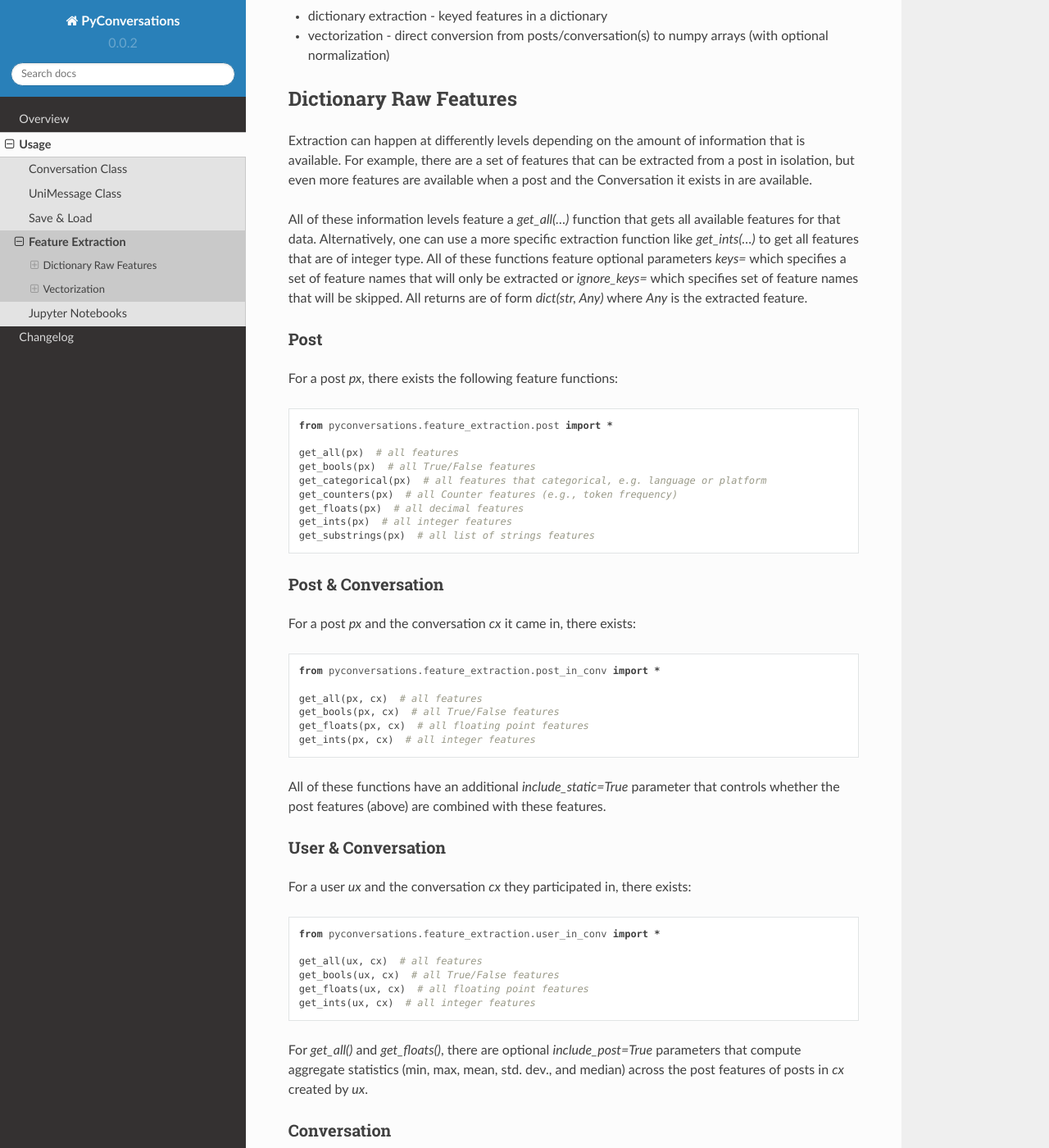
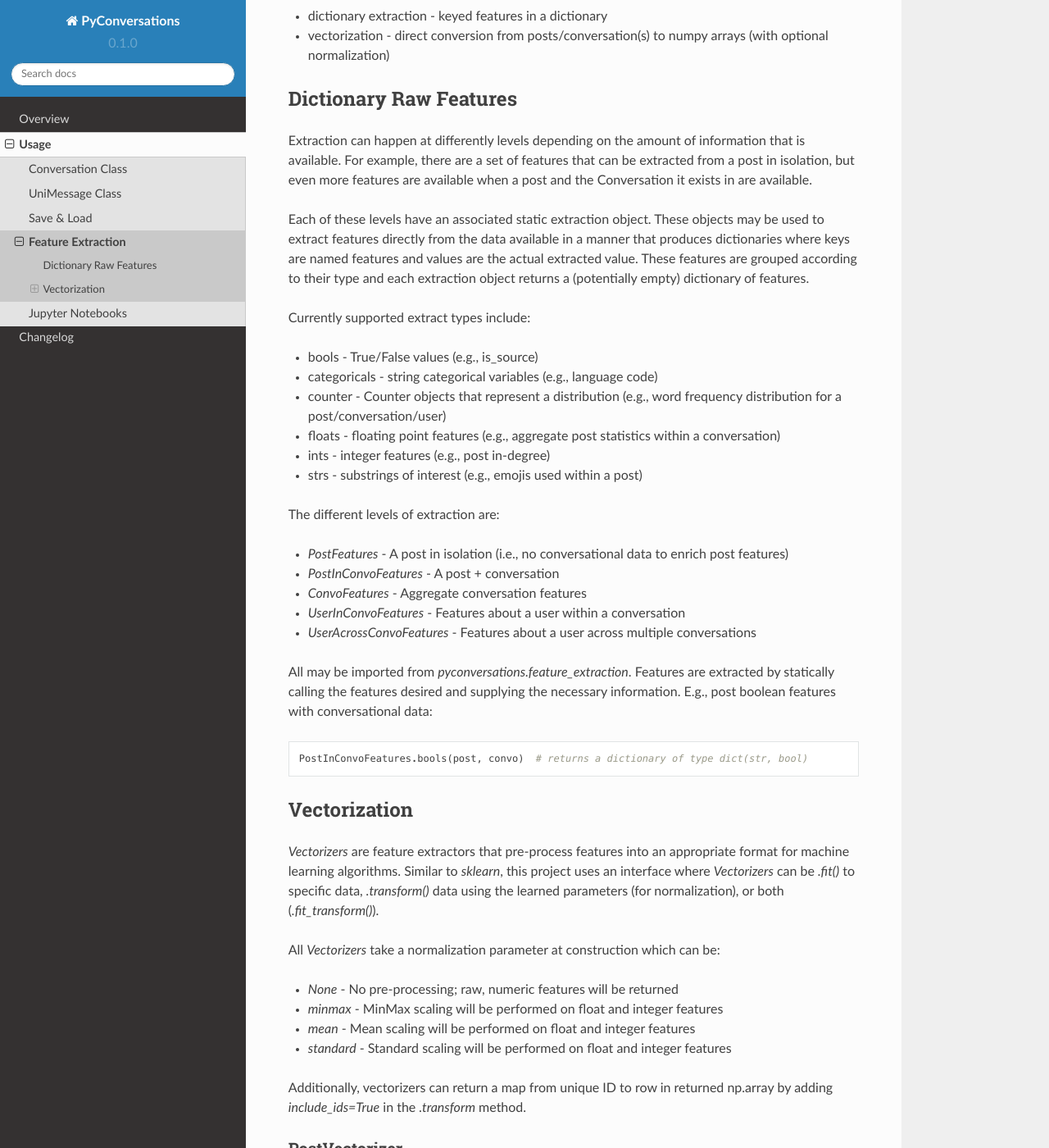
Before and after one commit to hunter-heidenreich/pyconversations, a Sphinx documentation site: the page built from docs/usage/feature_extract.rst, in a window 1280 px wide and 1400 px high, scrolled down 200 px. Shown: the whole window at 82% size. Built offline with Sphinx 7.4.7 and the Read the Docs theme 2.0.0, drawn with Linux system fonts in a browser that asks for light colours; pages that are not in the unit, such as notebooks, are missing from menus; some of the changed text lies outside the part shown.

Commit message:
Prep v.0.1.0

```diff
--- a/CHANGELOG.rst
+++ b/CHANGELOG.rst
@@ -2,7 +2,7 @@
 Changelog
 =========
 
-0.0.3
+0.1.0 (2021-08-23)
 ------------------
 
 * Reading raw formats
--- a/README.rst
+++ b/README.rst
@@ -51,9 +51,9 @@ Overview
     :alt: Supported implementations
     :target: https://pypi.org/project/pyconversations
 
-.. |commits-since| image:: https://img.shields.io/github/commits-since/hunter-heidenreich/pyconversations/v0.0.2.svg
+.. |commits-since| image:: https://img.shields.io/github/commits-since/hunter-heidenreich/pyconversations/v0.1.0.svg
     :alt: Commits since latest release
-    :target: https://github.com/hunter-heidenreich/pyconversations/compare/v0.0.2...master
+    :target: https://github.com/hunter-heidenreich/pyconversations/compare/v0.1.0...master
 
 
 
--- a/docs/conf.py
+++ b/docs/conf.py
@@ -20,7 +20,7 @@ project = 'PyConversations'
 year = '2021'
 author = 'Hunter Scott Heidenreich'
 copyright = '{0}, {1}'.format(year, author)
-version = release = '0.0.2'
+version = release = '0.1.0'
 
 pygments_style = 'trac'
 templates_path = ['.']
--- a/docs/usage/feature_extract.rst
+++ b/docs/usage/feature_extract.rst
@@ -19,79 +19,36 @@ from a post in isolation,
 but even more features are available when a post
 and the Conversation it exists in are available.
 
-All of these information levels feature a `get_all(...)` function
-that gets all available features for that data.
-Alternatively, one can use a more specific extraction function like
-`get_ints(...)` to get all features that are of integer type.
-All of these functions feature optional parameters
-`keys=` which specifies a set of feature names that will only be extracted
-or `ignore_keys=` which specifies  set of feature names that will be skipped.
-All returns are of form `dict(str, Any)` where `Any` is the extracted feature.
+Each of these levels have an associated static extraction object.
+These objects may be used to extract features directly from the data available
+in a manner that produces dictionaries where keys are named features
+and values are the actual extracted value.
+These features are grouped according to their type
+and each extraction object returns a (potentially empty) dictionary of features.
 
-^^^^
-Post
-^^^^
+Currently supported extract types include:
 
-For a post `px`, there exists the following feature functions::
+* bools - True/False values (e.g., is_source)
+* categoricals - string categorical variables (e.g., language code)
+* counter - Counter objects that represent a distribution (e.g., word frequency distribution for a post/conversation/user)
+* floats - floating point features (e.g., aggregate post statistics within a conversation)
+* ints - integer features (e.g., post in-degree)
+* strs - substrings of interest (e.g., emojis used within a post)
 
-    from pyconversations.feature_extraction.post import *
+The different levels of extraction are:
 
-    get_all(px)  # all features
-    get_bools(px)  # all True/False features
-    get_categorical(px)  # all features that categorical, e.g. language or platform
-    get_counters(px)  # all Counter features (e.g., token frequency)
-    get_floats(px)  # all decimal features
-    get_ints(px)  # all integer features
-    get_substrings(px)  # all list of strings features
+* `PostFeatures` - A post in isolation (i.e., no conversational data to enrich post features)
+* `PostInConvoFeatures` - A post + conversation
+* `ConvoFeatures` - Aggregate conversation features
+* `UserInConvoFeatures` - Features about a user within a conversation
+* `UserAcrossConvoFeatures` - Features about a user across multiple conversations
 
-^^^^^^^^^^^^^^^^^^^
-Post & Conversation
-^^^^^^^^^^^^^^^^^^^
+All may be imported from `pyconversations.feature_extraction`.
+Features are extracted by statically calling the features desired
+and supplying the necessary information.
+E.g., post boolean features with conversational data::
 
-For a post `px` and the conversation `cx` it came in, there exists::
-
-    from pyconversations.feature_extraction.post_in_conv import *
-
-    get_all(px, cx)  # all features
-    get_bools(px, cx)  # all True/False features
-    get_floats(px, cx)  # all floating point features
-    get_ints(px, cx)  # all integer features
-
-All of these functions have an additional `include_static=True` parameter
-that controls whether the post features (above) are combined with these features.
-
-^^^^^^^^^^^^^^^^^^^
-User & Conversation
-^^^^^^^^^^^^^^^^^^^
-
-For a user `ux` and the conversation `cx` they participated in, there exists::
-
-    from pyconversations.feature_extraction.user_in_conv import *
-
-    get_all(ux, cx)  # all features
-    get_bools(ux, cx)  # all True/False features
-    get_floats(ux, cx)  # all floating point features
-    get_ints(ux, cx)  # all integer features
-
-For `get_all()` and `get_floats()`,
-there are optional `include_post=True` parameters
-that compute aggregate statistics (min, max, mean, std. dev., and median)
-across the post features of posts in `cx` created by `ux`.
-
-
-^^^^^^^^^^^^
-Conversation
-^^^^^^^^^^^^
-
-If you have a conversation `cx`,
-there exists the following::
-
-    from pyconversations.feature_extraction.conv import *
-
-    get_all(cx)  # all features
-    get_counters(cx)  # all counter features
-    get_floats(cx)  # all decimal features
-    get_ints(cx)  # all integer features
+    PostInConvoFeatures.bools(post, convo)  # returns a dictionary of type dict(str, bool)
 
 -------------
 Vectorization
@@ -110,6 +67,9 @@ All `Vectorizers` take a normalization parameter at construction which can be:
 * `minmax` - MinMax scaling will be performed on float and integer features
 * `mean` - Mean scaling will be performed on float and integer features
 * `standard` - Standard scaling will be performed on float and integer features
+
+Additionally, vectorizers can return a map from unique ID to row in returned np.array
+by adding `include_ids=True` in the `.transform` method.
 
 ^^^^^^^^^^^^^^
 PostVectorizer
@@ -121,17 +81,12 @@ Functions can be supplied with post data either through
 `conv=<Conversation>,
 or `convs=<iterable of Conversations>`.
 
-Additionally, at construction, one can
-set `include_conversation=True` or `include_user=True`
-to get conversation and/or user information included
-within the post vector.
-
 Example::
 
     from pyconversations.feature_extraction import PostVectorizer
 
     convos = <iterable of conversations>
-    vec = PostVectorizer(normalization='standard', include_conversation=True, include_user=True)
+    vec = PostVectorizer(normalization='standard')
     xs = vec.fit_transform(convs=convos)
 
 If `convos` had `N` posts in total,
@@ -148,13 +103,6 @@ If vectors for conversations are desired instead, then use::
 
     from pyconversations.feature_extraction import ConversationVectorizer
 
-In addition to a normalization method,
-`ConversationVectorizer` also has the following optional construction parameters:
-
-* `agg_post_fts=False` - Include information about post contained within a conversation (in aggregate)
-* `agg_user_fts=False` - Include information about users contained within a conversation (in aggregate)
-* `include_source_user=True` - Include information about the source user
-
 ^^^^^^^^^^^^^^
 UserVectorizer
 ^^^^^^^^^^^^^^
@@ -163,6 +111,24 @@ Likewise, there is a vectorizer for user vectors::
 
     from pyconversations.feature_extraction import UserVectorizer
 
-It features the following (optional) construction parameters:
+^^^^^^^^^^^^^^^^^
+Recommended Usage
+^^^^^^^^^^^^^^^^^
 
-* `agg_post_fts=False` - Include information about post created by this user (in aggregate)
+A good way to use these vectorizers is to fit the type of vectorizers you want (post, conversation, user)
+and then transform each level of data using the `include_ids=True` parameter.
+In doing so, you get a vector for each unit (post, conversation, user)
+and a map from unique unit identifier to row in the transformed data.
+
+This is very useful for constructing complex input using this package.
+For example, one might want to classify every post in a conversation
+but may find it beneficial to supply post and user information not only about
+the post of interest, but about the parent post as well.
+By transforming the data once and retaining this mapping,
+you can easily create vectors that correspond to feature sets tuned for the task at hand.
+
+For a concrete example of this,
+see the tutorial that applies this idea in a very basic fashion
+to the SemEval-2019 task RumourEval:
+
+`Classifying Support Labels (RumourEval from SemEval-2019 Task 7a) <https://github.com/hunter-heidenreich/pyconversations/blob/master/tutorial/RumourEval-SDQC.ipynb>`_
--- a/docs/usage/index.rst
+++ b/docs/usage/index.rst
@@ -25,3 +25,5 @@ This project features several Jupyter Notebooks that demonstrate how one might u
     * `Reddit Example (using praw package) <https://github.com/hunter-heidenreich/pyconversations/blob/master/tutorial/Reddit.ipynb>`_
     * `4chan Example (using BASC-py4chan package) <https://github.com/hunter-heidenreich/pyconversations/blob/master/tutorial/4chan.ipynb>`_
     * `Heterogeneous Example (RumourEval from SemEval-2019 Task 7) <https://github.com/hunter-heidenreich/pyconversations/blob/master/tutorial/RumourEval.ipynb>`_
+* Applications
+    * `Classifying Support Labels (RumourEval from SemEval-2019 Task 7a) <https://github.com/hunter-heidenreich/pyconversations/blob/master/tutorial/RumourEval-SDQC.ipynb>`_
--- a/setup.py
+++ b/setup.py
@@ -23,7 +23,7 @@ def read(*names, **kwargs):
 
 setup(
     name='pyconversations',
-    version='0.0.3',
+    version='0.1.0',
     license='MIT',
     description='A package for representing conversations as DAGs for visualization, analysis, and pre-processing.',
     long_description='%s\n%s' % (
```
Also changed, not shown: other parts of CHANGELOG.rst (+1 -0 lines), other parts of docs/usage/feature_extract.rst (+1 -1 lines), 10 other files.
